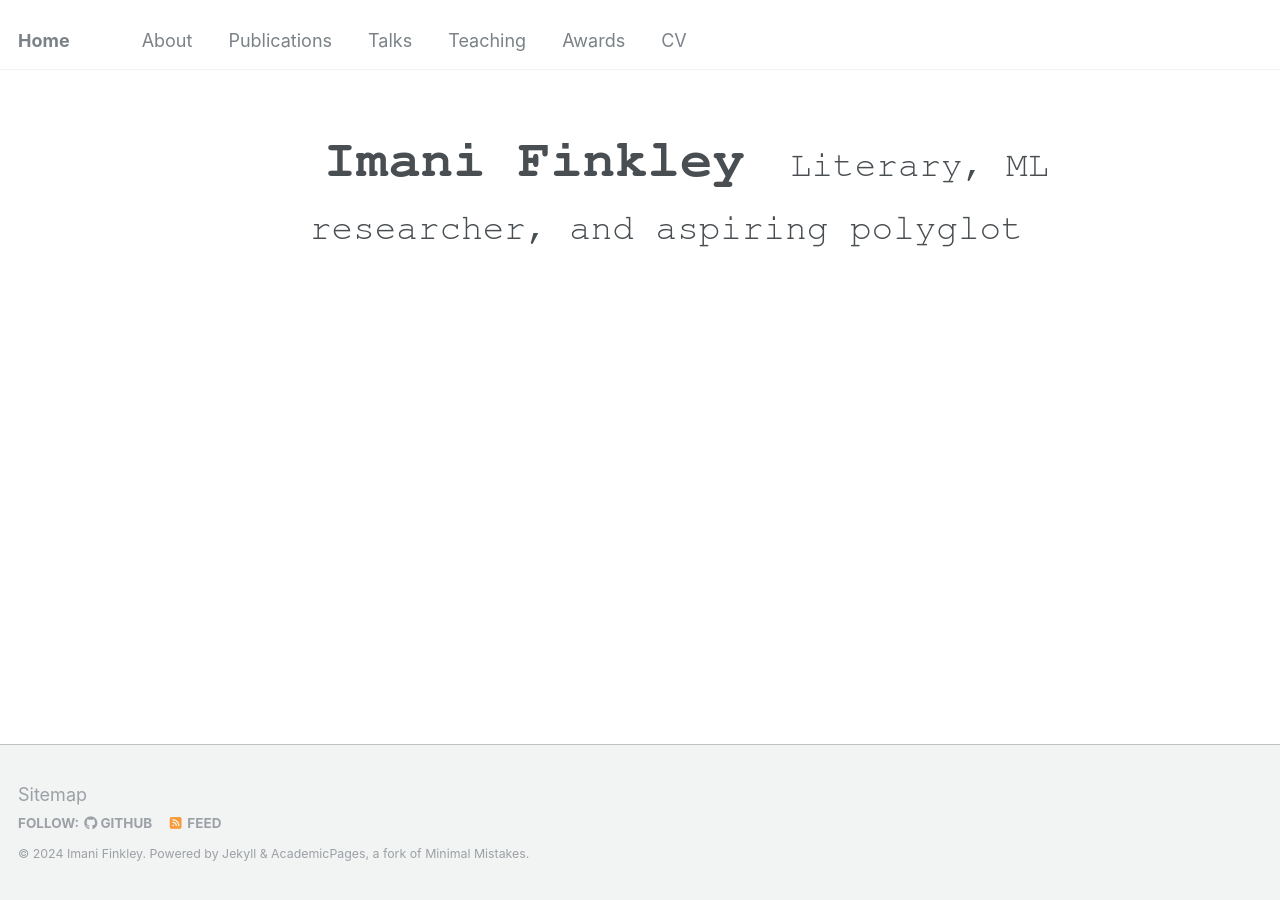
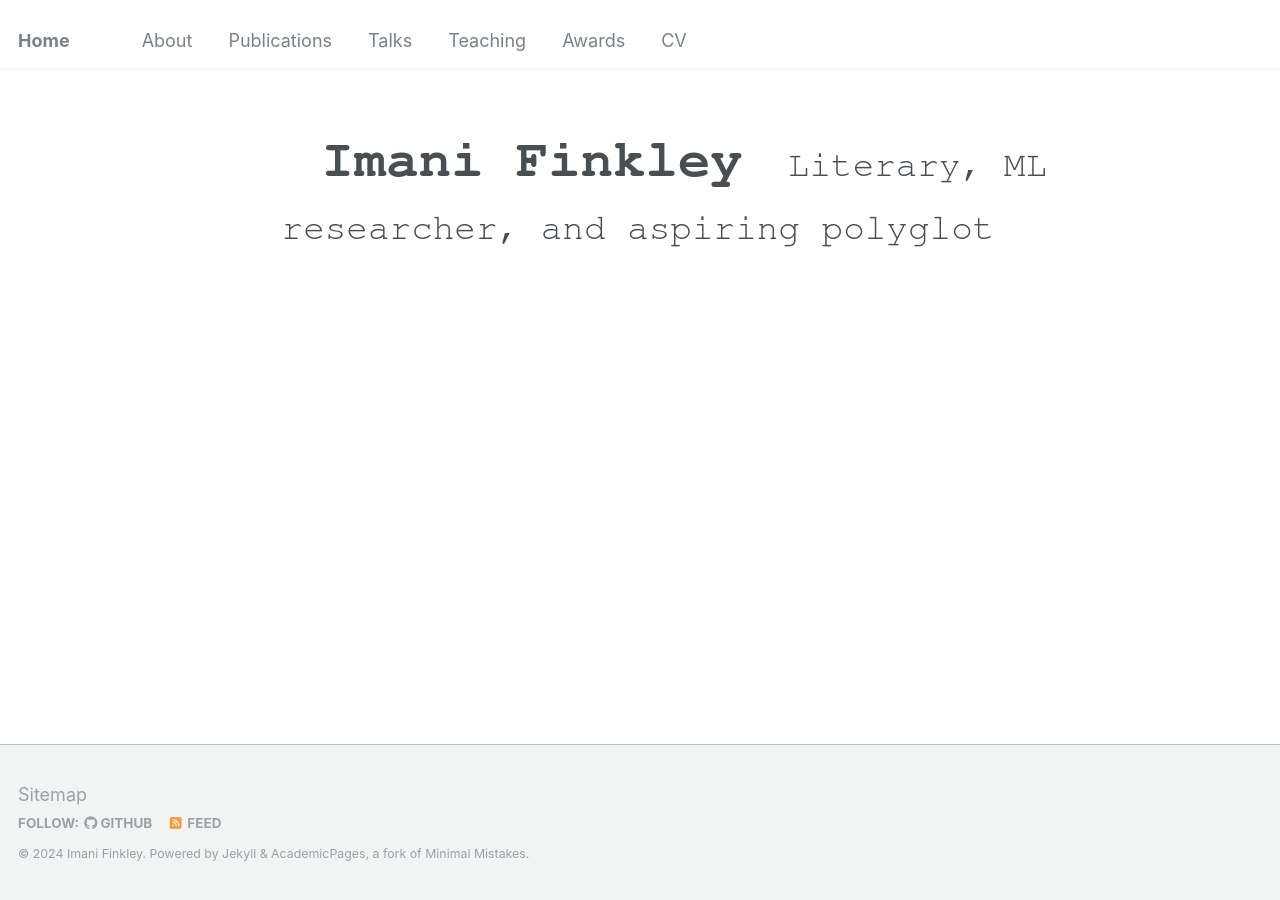
Before and after one commit to imanif/imanif.github.io, a Jekyll site: the page built from _pages/home.md, in a window 1280 px wide. Built offline with Jekyll 4.4.1, drawn with Linux system fonts in a browser that asks for light colours.

Commit message:
fix home page style

```diff
--- a/_pages/home.md
+++ b/_pages/home.md
@@ -4,7 +4,9 @@ title: ""
 author_profile: false
 ---
 
-<p align="center">
-  <span style="margin-left: 40px; font-size: 3em; font-family: 'FreeMono', monospace; font-weight: bold;">Imani Finkley</span>
+<div style="text-align: center;">
+  <div style="display: inline-block; text-align: left;">
+    <span style="margin-left: 40px; font-size: 3em; font-family: 'FreeMono', monospace; font-weight: bold;">Imani Finkley</span>
   <span style="margin-left: 40px; font-size: 2em; font-family: 'FreeMono', monospace; font-weight: italics;">Literary, ML researcher, and aspiring polyglot</span>
-</p>
+  </div>
+</div>
```
